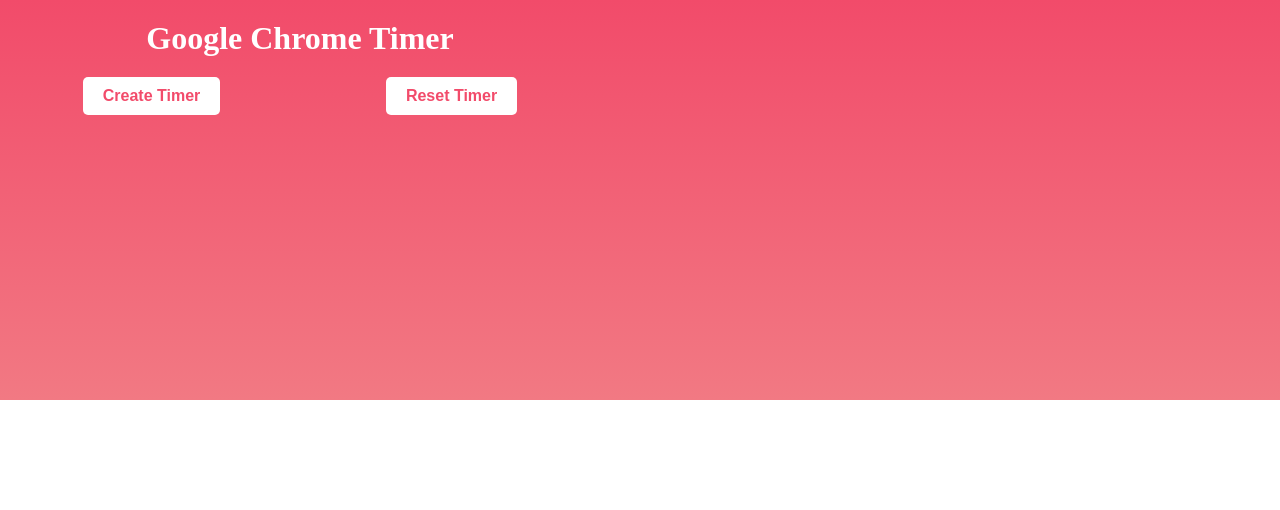
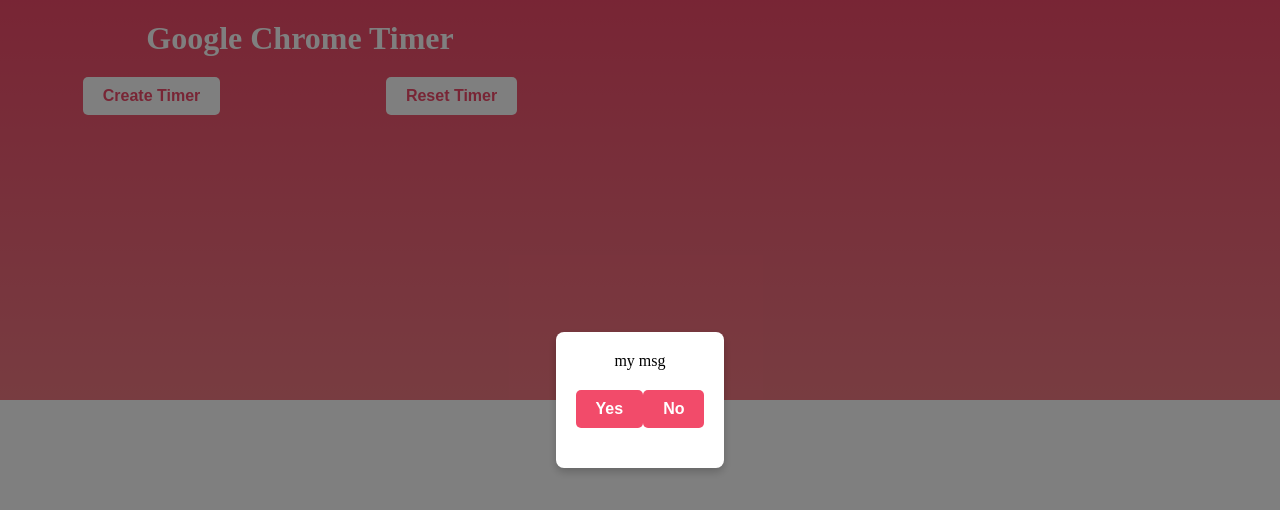
Before and after one commit to aadil42/Google-chrome-timer, a React (Create React App) app: page / in a window 1280 px wide. Shown: the top 510 px of the page. Built offline with nearby package versions, Linux system fonts and the light colour scheme.

Commit message:
create skeleton for AlertPopup

```diff
--- a/src/App.js
+++ b/src/App.js
@@ -4,6 +4,7 @@
 import MainTitle from "./components/MainTitle";
 import PrimaryBtn from "./components/PrimaryBtn";
 import HorizontalBar from "./components/HorizontalBar";
+import AlertPopup from "./components/AlertPopup";
 
 import "./App.css";
 
@@ -15,6 +16,14 @@
 
   const onCreateClick = () => {
     alert("Lets create!!");
+  }
+
+  const onNoClick = () => {
+
+  }
+
+  const onYesClick = () =>  {
+
   }
 
   return (
@@ -48,6 +57,13 @@
             ]}
           />
 
+          <AlertPopup
+            color="#ffffff"
+            message="my msg"
+            onYes={() => { onYesClick() }}
+            onNo={() => { onNoClick() }}
+          />
+
         </Model>
        </GradientDiv>
     </div>
--- a/src/CONST.js
+++ b/src/CONST.js
@@ -5,7 +5,9 @@
     POP_UP_WINDOW_SECONDARY_BG:  "#F27983",
     MAIN_TITLE: "Google Chrome Timer",
     PRIMARY_BTN_CREATE_TIMER: "Create Timer",
-    PRIMARY_BTN_RESET_TIMER: "Reset Timer"
+    PRIMARY_BTN_RESET_TIMER: "Reset Timer",
+    RESET_CONFIRMATION_YES: "Yes",
+    RESET_CONFIRMATION_NO: "No"
 }
 
 
--- /dev/null
+++ b/src/components/AlertPopup/index.js
@@ -0,0 +1,33 @@
+import HorizontalBar from "../HorizontalBar/index";
+import CONST from "../../CONST";
+import PrimaryBtn from "../PrimaryBtn";
+import SecondaryBtn from "../SecondaryBtn";
+
+import "./style.css";
+
+const AlertPopup = ({ message, onYes, onNo, color }) => {
+
+    return (
+        <div className="overlay">
+            <div className="alert-popup" style={{ backgroundColor: color }}>
+            <p>{message}</p>
+
+            <HorizontalBar
+                components={[
+                <SecondaryBtn
+                title={CONST.RESET_CONFIRMATION_YES}
+                clickHandler={onYes}
+                />,
+                <SecondaryBtn
+                title={CONST.RESET_CONFIRMATION_NO}
+                clickHandler={onNo}
+                />
+                ]}
+            />
+
+            </div>
+        </div>
+    );
+};
+
+export default AlertPopup;
--- /dev/null
+++ b/src/components/AlertPopup/style.css
@@ -0,0 +1,48 @@
+.overlay {
+    position: fixed;
+    top: 0;
+    left: 0;
+    width: 100vw;
+    height: 100vh;
+    background-color: rgba(0, 0, 0, 0.5);
+    display: flex;
+    align-items: center;
+    justify-content: center;
+    z-index: 1000;
+  }
+
+  .alert-popup {
+    background-color: #fff;
+    padding: 20px;
+    border-radius: 8px;
+    box-shadow: 0 4px 8px rgba(0, 0, 0, 0.2);
+    max-width: 300px;
+    text-align: center;
+  }
+
+  .button-group {
+    display: flex;
+    justify-content: space-around;
+    margin-top: 15px;
+  }
+
+  button {
+    padding: 8px 16px;
+    border: none;
+    border-radius: 4px;
+    cursor: pointer;
+    color: #fff;
+  }
+
+  button:hover {
+    opacity: 0.9;
+  }
+
+  /* Customize Yes and No button colors if desired */
+  button:nth-child(1) {
+    background-color: #4caf50; /* Yes button */
+  }
+
+  button:nth-child(2) {
+    background-color: #f44336; /* No button */
+  }
--- a/src/components/SecondaryBtn/index.js
+++ b/src/components/SecondaryBtn/index.js
@@ -1,10 +1,24 @@
 import Button from "../Button";
 
-const SecondaryBtn = ({title}) => {
+const SecondaryBtn = ({title, clickHandler}) => {
     return (
         <Button
-            title={title}
-            styles={[]}
+        clickHandler={clickHandler}
+        title={title}
+        styles={{
+            display: 'block',
+            margin: '20px auto',
+            color: '#ffffff',
+            backgroundColor: '#F24B6A',
+            border: 'none',
+            borderRadius: '5px',
+            padding: '10px 20px',
+            textAlign: 'center',
+            cursor: 'pointer',
+            fontSize: '16px',
+            transition: 'background-color 0.3s',
+            fontWeight: 'bold',
+        }}
         />
     );
 }
```
